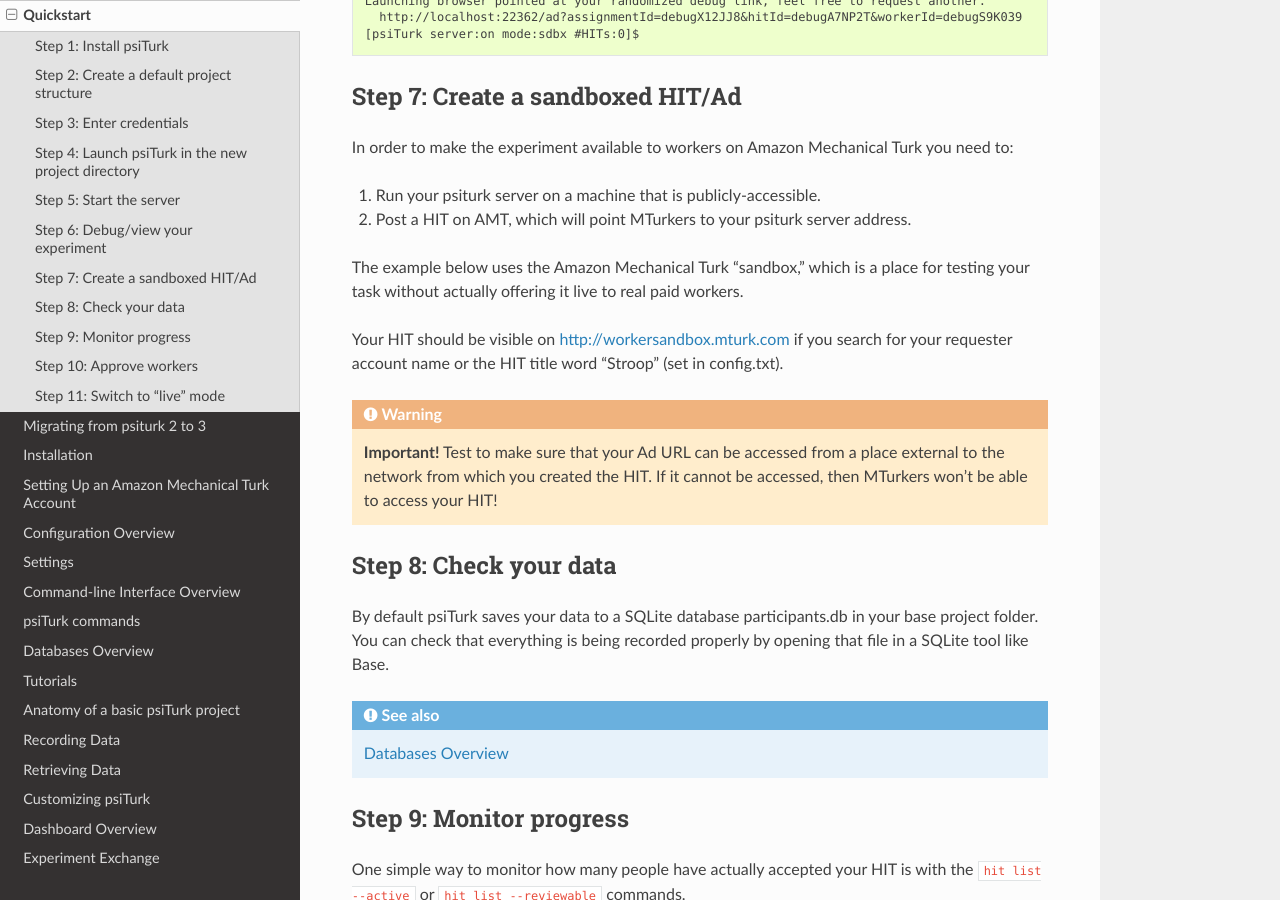
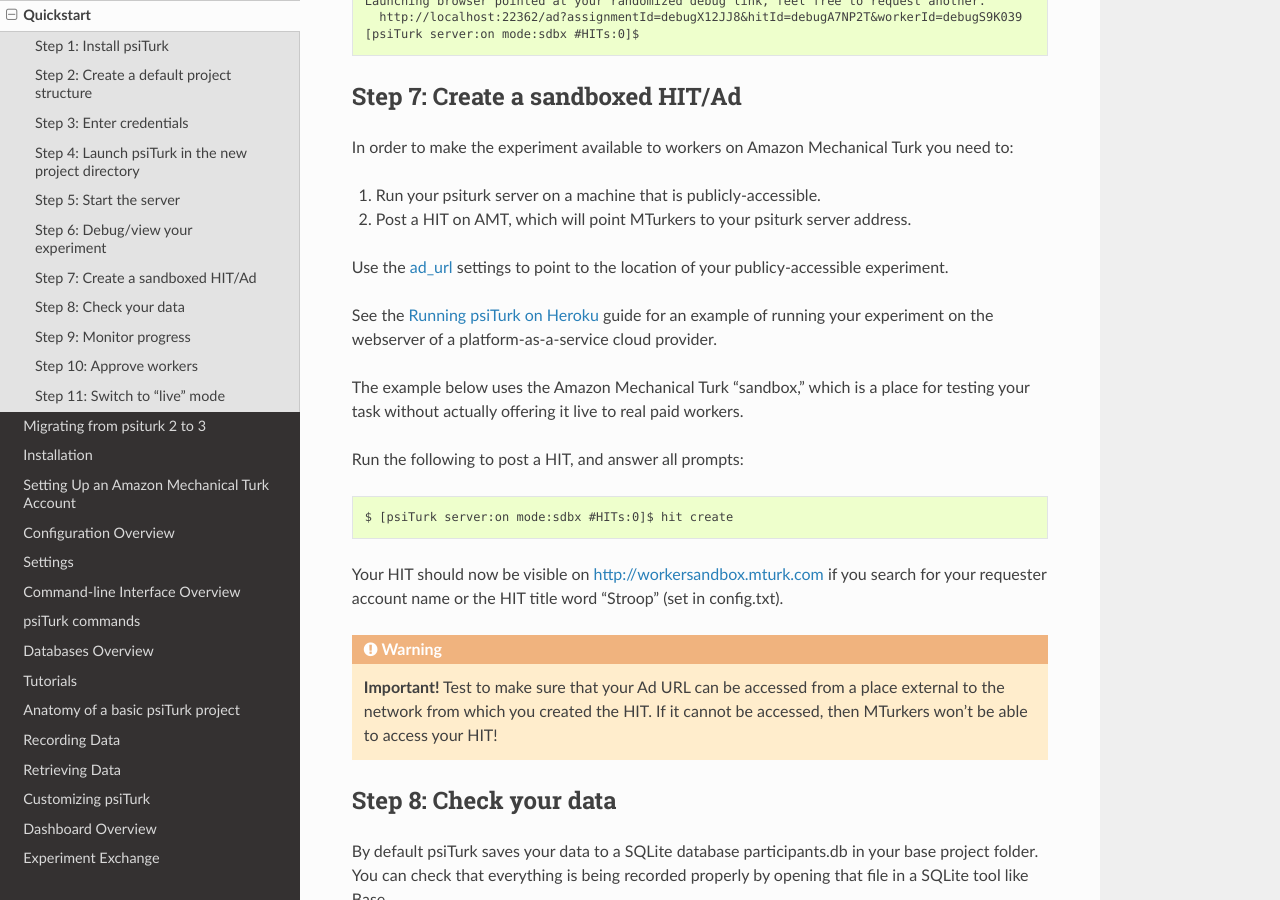
Before and after one commit to NYUCCL/psiTurk, a Sphinx documentation site: the page built from doc/quickstart.rst, in a window 1280 px wide and 900 px high, scrolled down 2654 px. Built offline with Sphinx 7.4.7 and the Read the Docs theme 2.0.0, drawn with Linux system fonts in a browser that asks for light colours; the version number could not be read and is left out.

Commit message:
point quickstart to heroku

```diff
--- a/doc/quickstart.rst
+++ b/doc/quickstart.rst
@@ -130,10 +130,19 @@
 1. Run your psiturk server on a machine that is publicly-accessible.
 2. Post a HIT on AMT, which will point MTurkers to your psiturk server address.
 
+Use the :ref:`ad_url <hit_configuration_ad_url>` settings to point to the location of your publicy-accessible experiment.
+
+See the :ref:`deploy-on-heroku` guide for an example of running your experiment on the
+webserver of a  platform-as-a-service cloud provider.
+
 The example below uses the Amazon Mechanical Turk "sandbox," which is a place
 for testing your task without actually offering it live to real paid workers.
 
-Your HIT should be visible on http://workersandbox.mturk.com if you search for
+Run the following to post a HIT, and answer all prompts::
+
+  $ [psiTurk server:on mode:sdbx #HITs:0]$ hit create
+
+Your HIT should now be visible on http://workersandbox.mturk.com if you search for
 your requester account name or the HIT title word "Stroop" (set in config.txt).
 
 .. warning::
--- a/doc/settings.rst
+++ b/doc/settings.rst
@@ -255,6 +255,9 @@
 ~~~~~~~~~~~~~~~~~~~~~~~~~~~
 
 Config settings for constructing the task's "landing page" when posting hits on MTurk.
+
+The simplest way to set the ad url is to set only the :ref:`hit_configuration_ad_url_ad_url_domain` and leave the
+rest at their defaults.
 
 
 
```
